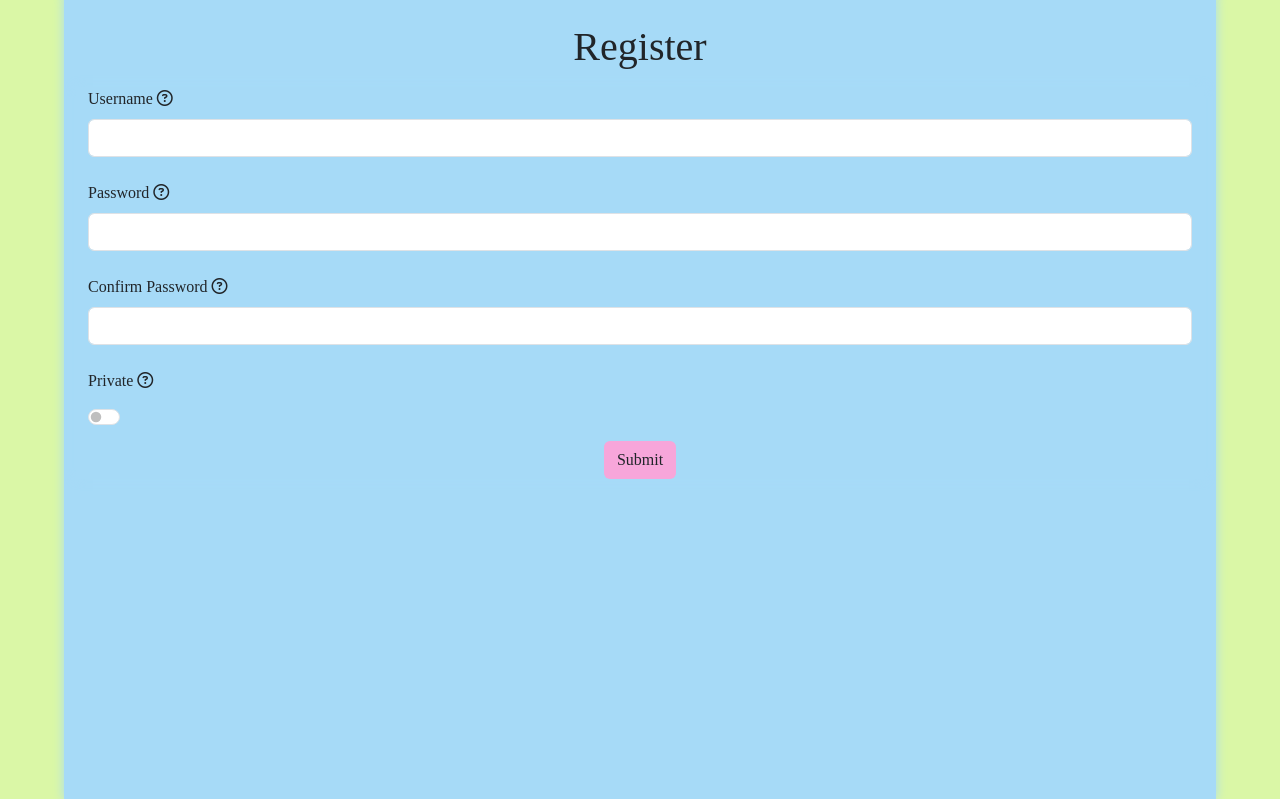
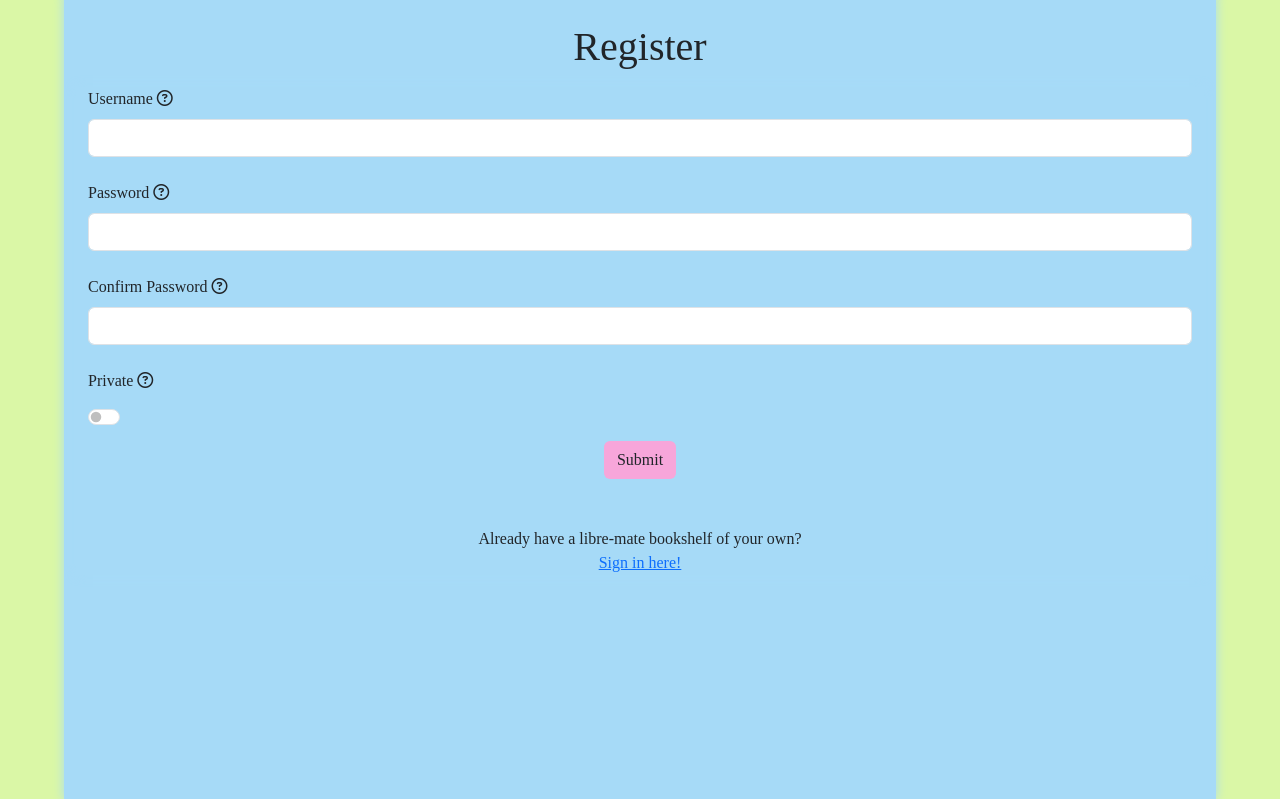
Before and after one commit to amorychambers/ci-ms3-backend, a Flask app: page /register in a window 1280 px wide. Shown: the part 84-883 px from the top of the page. Run offline with Flask 2, Linux system fonts and the light colour scheme; some libraries are stand-ins or nearby versions; some web fonts are replaced.

Commit message:
add links to signin and register pages for each other

```diff
--- a/libremate/templates/register.html
+++ b/libremate/templates/register.html
@@ -56,6 +56,7 @@
             </div>
         </div>
     </form>
+    <p class="mt-5 center">Already have a libre-mate bookshelf of your own?<br><a href="{{ url_for('signin') }}">Sign in here!</a></p>
 </div>
 
 <script src="{{ url_for('static', filename='js/validate.js')}}"></script>
--- a/libremate/templates/signin.html
+++ b/libremate/templates/signin.html
@@ -26,6 +26,7 @@
             </div>
         </div>
     </form>
+    <p class="mt-5 center">New to libre-mate?<br><a href="{{ url_for('register') }}">Register here!</a></p>
 </div>
 
 <script src="{{ url_for('static', filename='js/validate.js')}}"></script>
```
